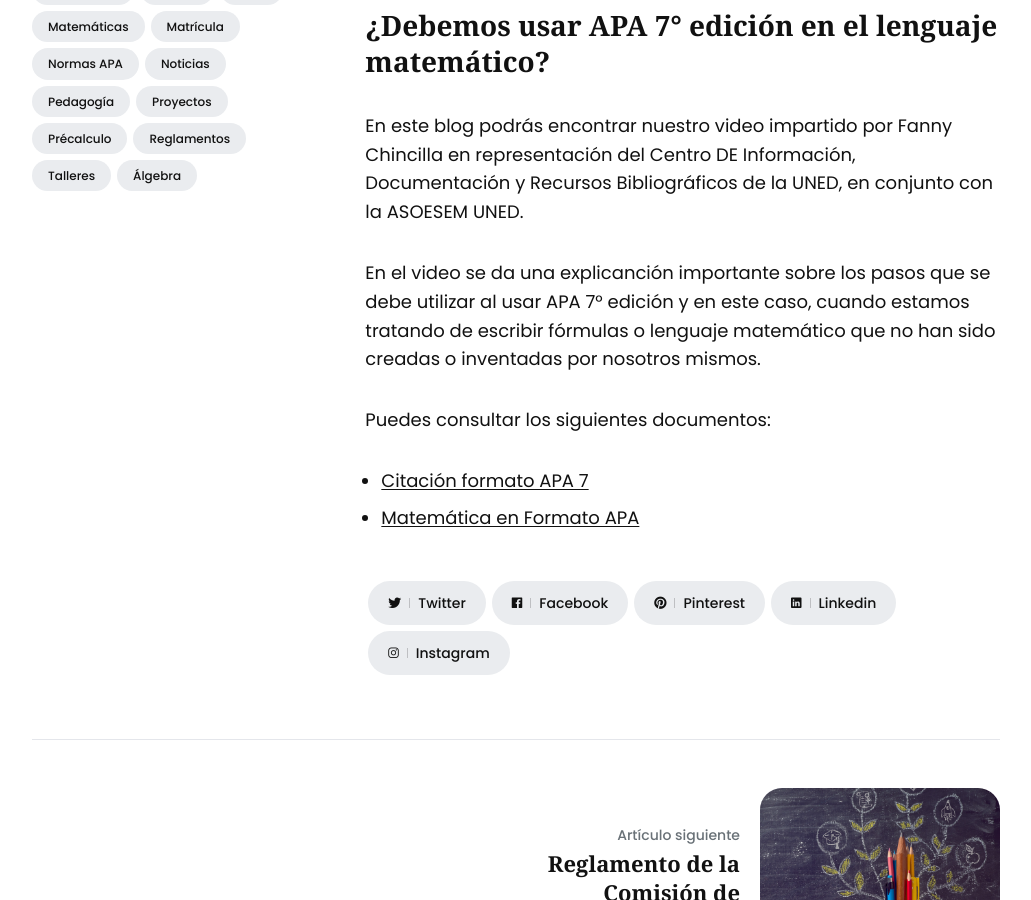
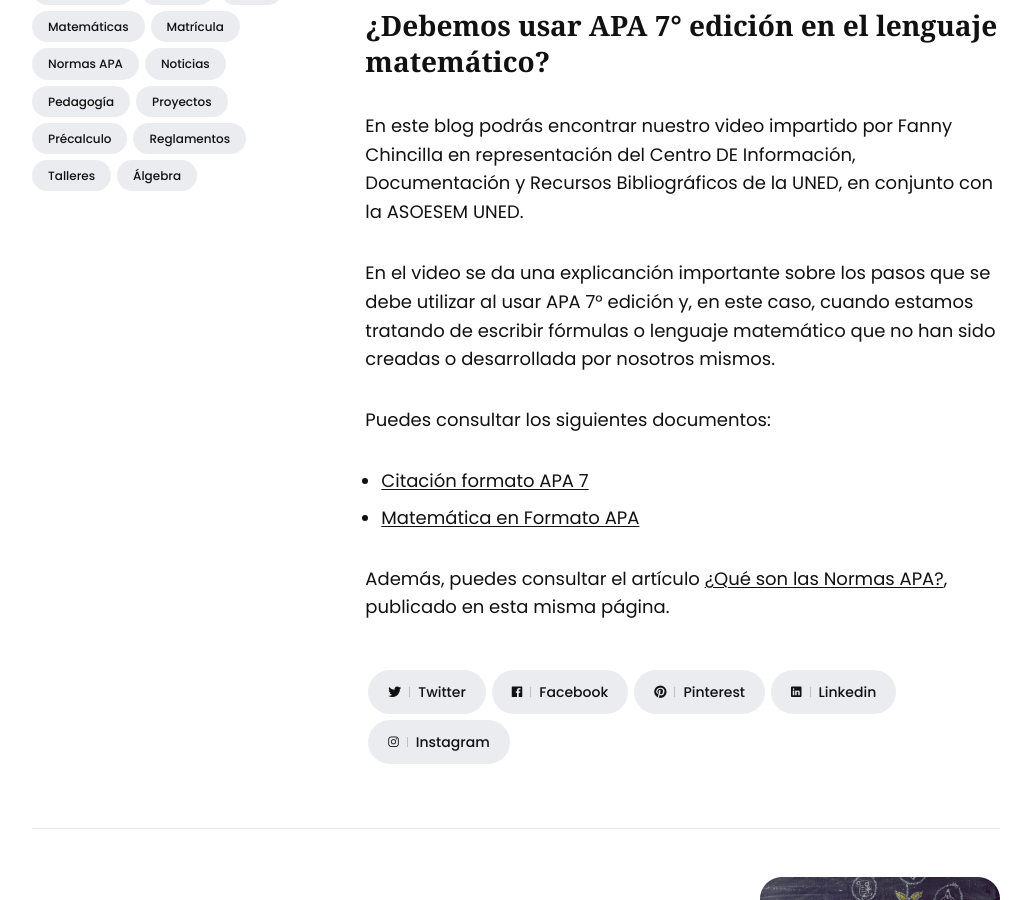
Before and after one commit to asoesem/asoesem.github.io, a Jekyll site: the page built from _posts/2024-01-10-taller-apa-7-edicion-para-matematicas.md, in a window 1280 px wide and 900 px high, scrolled down 930 px. Shown: the whole window, without its empty margins (124-1155 px from the left). Built offline with Jekyll 4.4.1, drawn with Linux system fonts in a browser that asks for light colours.

Commit message:
2024-01-10-taller-apa-7-edicion-para-matematicas.md
Inclusión de enlace a otro artículo.

```diff
--- a/_posts/2024-01-10-taller-apa-7-edicion-para-matematicas.md
+++ b/_posts/2024-01-10-taller-apa-7-edicion-para-matematicas.md
@@ -15,13 +15,13 @@ share: true
 ## ¿Debemos usar APA 7° edición en el lenguaje matemático?
 En este blog podrás encontrar nuestro video impartido por Fanny Chincilla en representación del Centro DE Información, Documentación y Recursos Bibliográficos de la UNED, en conjunto con la ASOESEM UNED.
 
-En el video se da una explicanción importante sobre los pasos que se debe utilizar al usar APA 7° edición y en este caso, cuando estamos tratando de escribir fórmulas o lenguaje matemático que no han sido creadas o inventadas por nosotros mismos.
+En el video se da una explicanción importante sobre los pasos que se debe utilizar al usar APA 7° edición y, en este caso, cuando estamos tratando de escribir fórmulas o lenguaje matemático que no han sido creadas o desarrollada por nosotros mismos.
 
 Puedes consultar los siguientes documentos:
 * [Citación formato APA 7][1]
 * [Matemática en Formato APA][2]
 
-
+Además, puedes consultar el artículo [¿Qué son las Normas APA?](https://asoesem.org/articulos/que-son-las-normas-apa), publicado en esta misma página.
 
 [1]:/documentos/CITACIÓN-APA7.pdf
 [2]:/documentos/Matemática-Formato-APA.pdf
```
